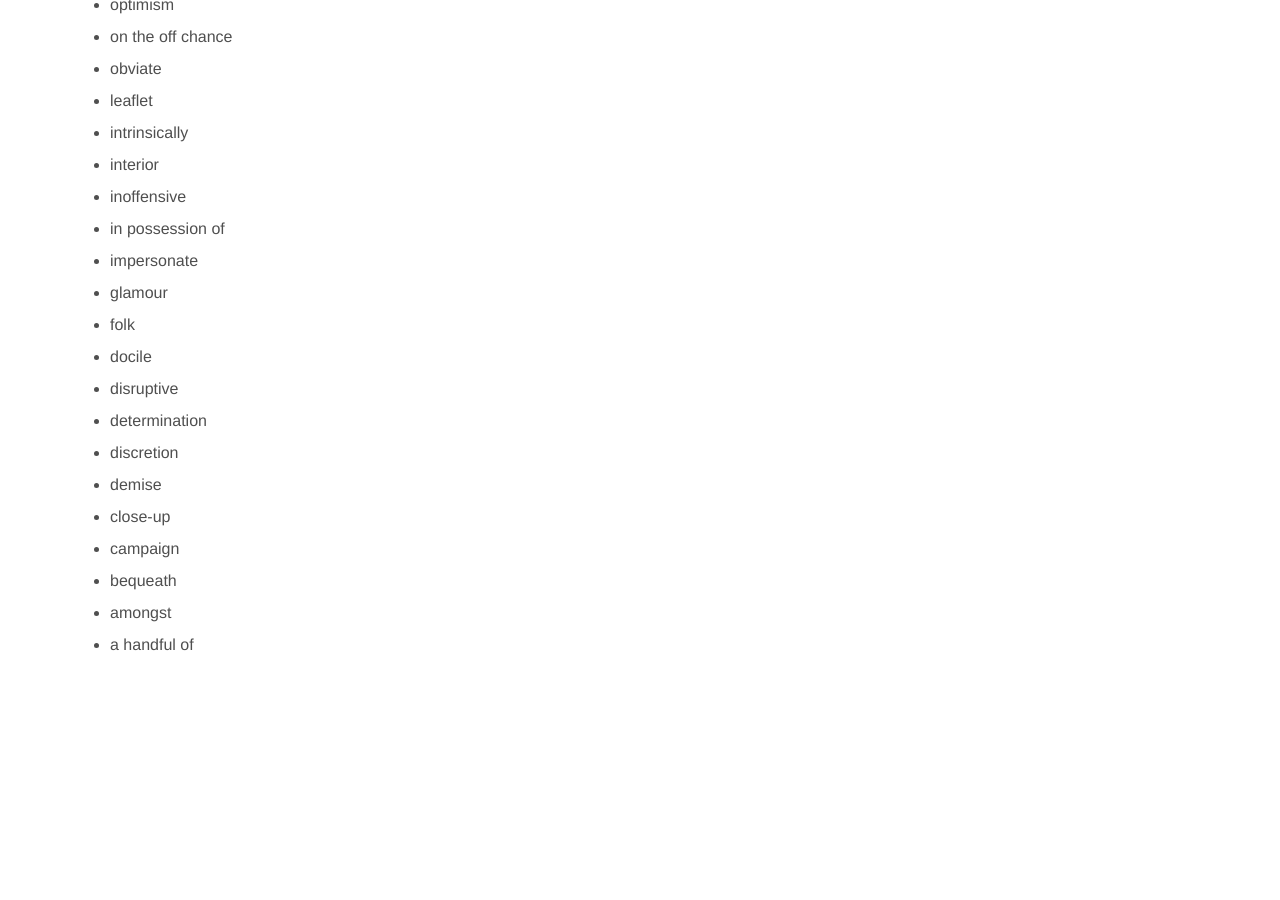
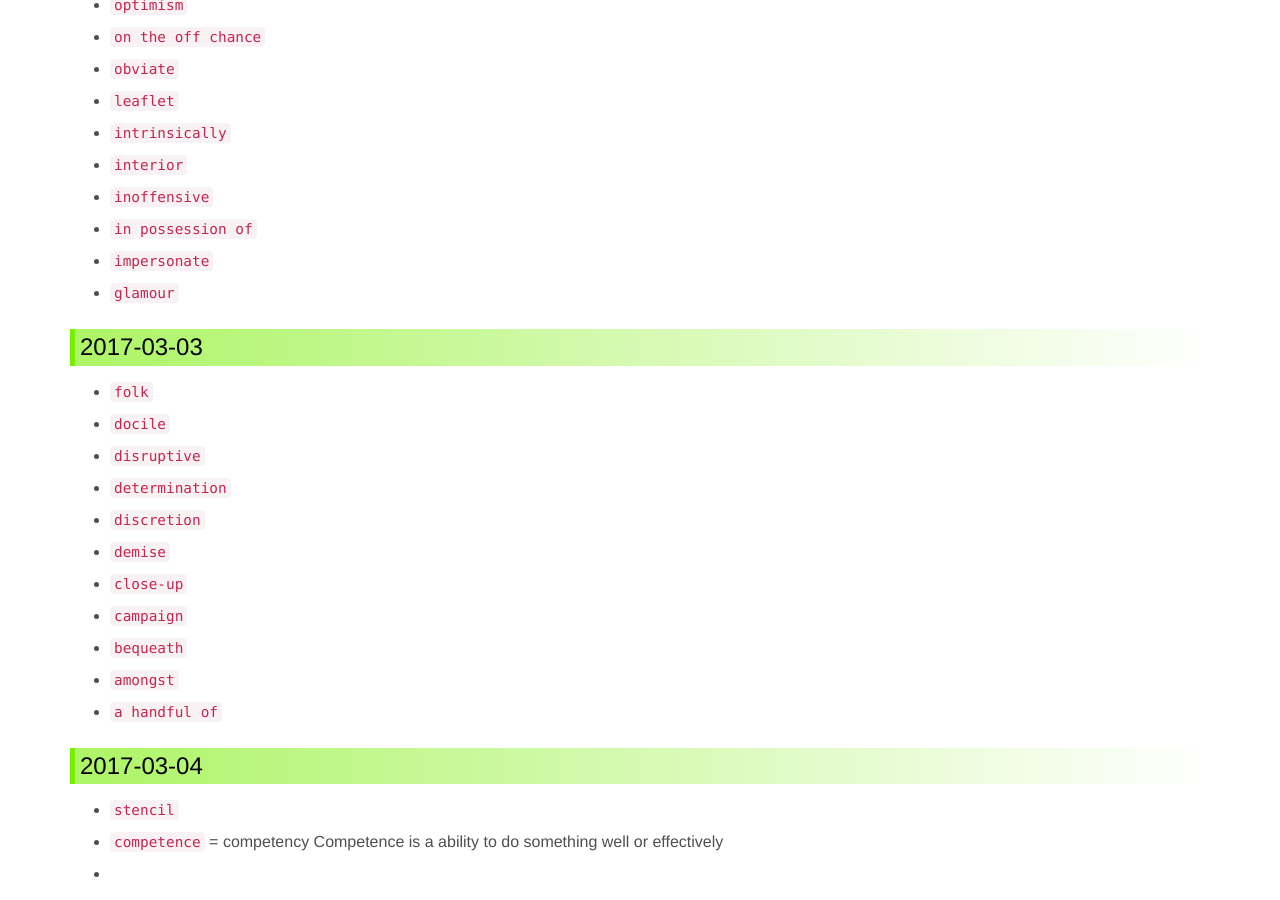
Before and after one commit to ronniewang/ronniewang.github.io, a Jekyll site: the page built from _posts/2017-03-01-willpower-experiment-march.md, in a window 1280 px wide and 900 px high, scrolled down 1176 px. Built offline with Jekyll 4.4.1, drawn with Linux system fonts in a browser that asks for light colours; before the commit the page ends 1847 px from its top, so only the background shows below that.

Commit message:
update files

```diff
--- a/_posts/2017-03-01-willpower-experiment-march.md
+++ b/_posts/2017-03-01-willpower-experiment-march.md
@@ -25,38 +25,47 @@ description: 意志力很宝贵, 用着用着就没了, 有什么办法能提升
 
 ### 2017-03-01
 
-* vinegar
-* striking
-* sodium
-* soak
-* set out
-* servant
-* punctuation
-* procure
-* premature
-* pitfall
-* pharmacist
+* `vinegar`
+* `striking`
+* `sodium`
+* `soak`
+* `set out`
+* `servant`
+* `punctuation`
+* `procure`
+* `premature`
+* `pitfall`
+* `pharmacist`
 
 ### 2017-03-02
 
-* optimism
-* on the off chance
-* obviate
-* leaflet
-* intrinsically
-* interior
-* inoffensive
-* in possession of
-* impersonate
-* glamour
-* folk
-* docile
-* disruptive
-* determination
-* discretion
-* demise
-* close-up
-* campaign
-* bequeath
-* amongst
-* a handful of
+* `optimism`
+* `on the off chance`
+* `obviate`
+* `leaflet`
+* `intrinsically`
+* `interior`
+* `inoffensive`
+* `in possession of`
+* `impersonate`
+* `glamour`
+
+### 2017-03-03
+
+* `folk`
+* `docile`
+* `disruptive`
+* `determination`
+* `discretion`
+* `demise`
+* `close-up`
+* `campaign`
+* `bequeath`
+* `amongst`
+* `a handful of`
+
+### 2017-03-04
+
+* `stencil`
+* `competence` = competency Competence is a ability to do something well or effectively
+*
```
